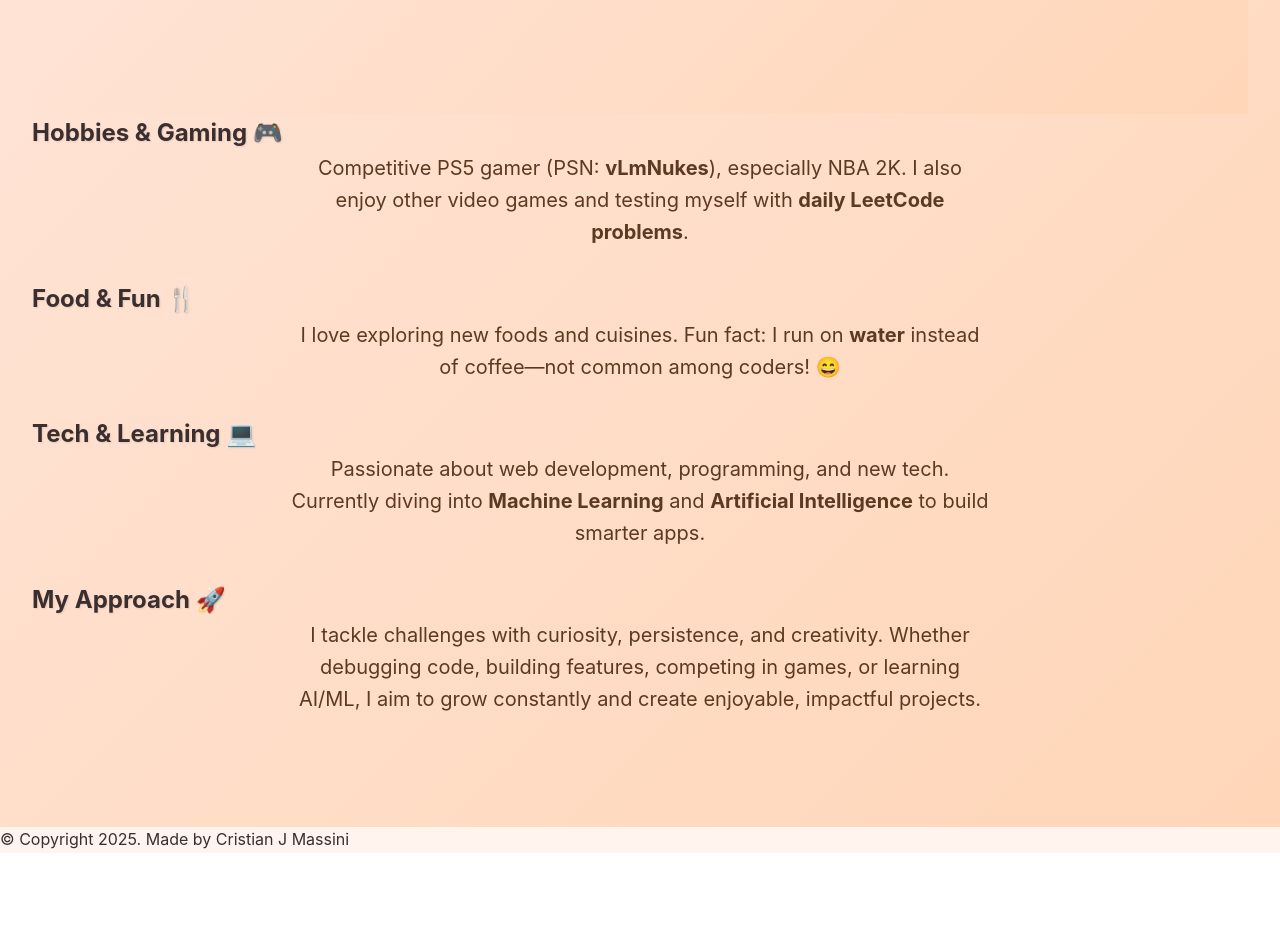
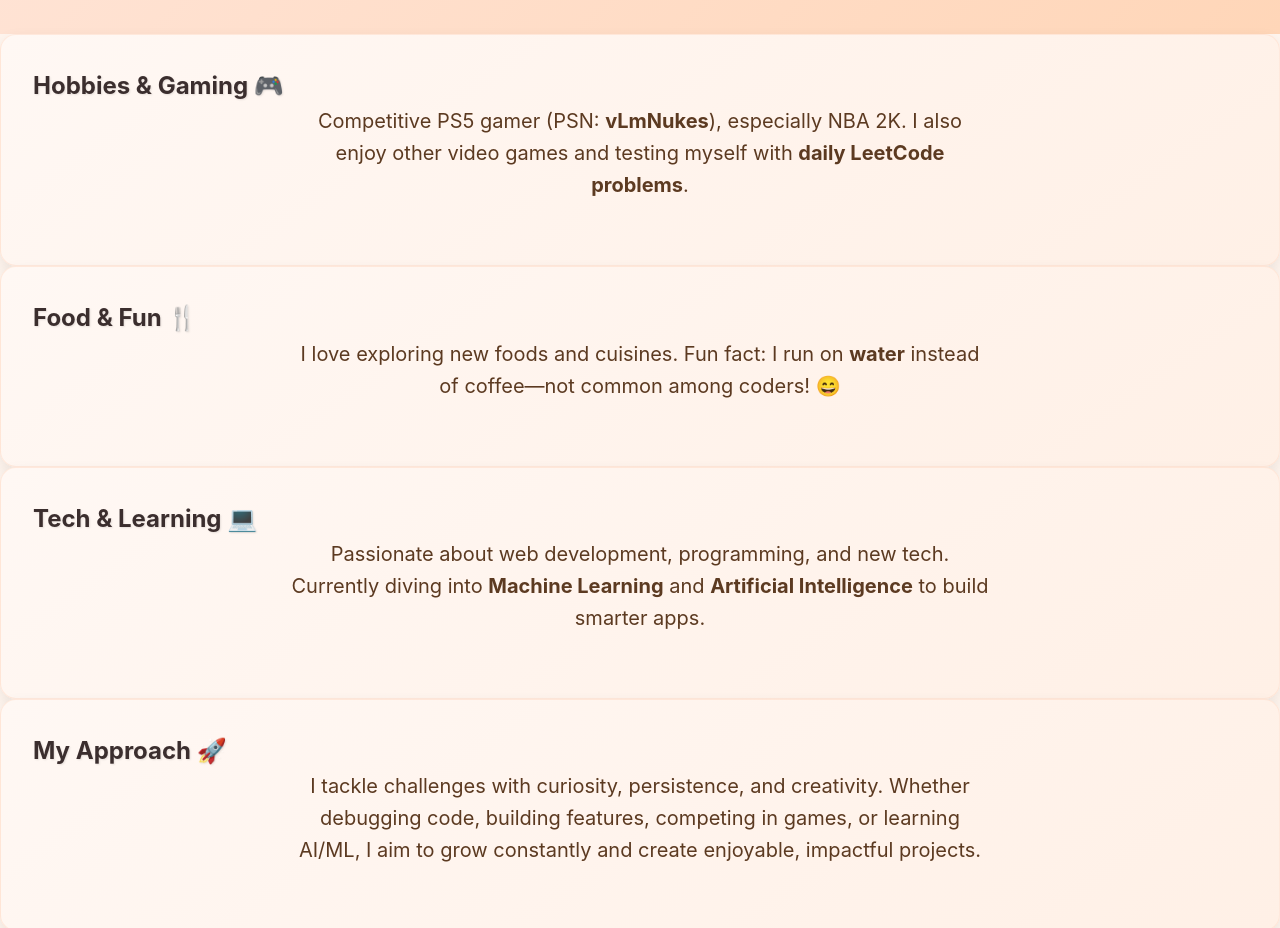
Before and after one commit to Massinl/myPortfolio, a React (Vite) app in the folder webPage/: page /about in a window 1280 px wide. Shown: the part 324-1252 px from the top of the page. Before the commit the page ends 1177 px from the top, so only its background shows below. Built offline with nearby package versions, Linux system fonts and the light colour scheme.

Commit message:
fixed about me page and some minor fixes

```diff
--- a/webPage/src/components/Footer.tsx
+++ b/webPage/src/components/Footer.tsx
@@ -1,5 +1,5 @@
 import React from 'react';
 
 export default function Footer() {
-  return <footer>© Copyright 2025. Made by Cristian J Massini</footer>;
+  return <footer>© Copyright 2025. Made by Cristian J Massini Perez</footer>;
 }
--- a/webPage/src/components/Navbar.tsx
+++ b/webPage/src/components/Navbar.tsx
@@ -14,7 +14,7 @@ export default function Navbar() {
             Home
         </Link>
         <Link to="/About" className={location.pathname === "/About" ? "active" : ""}>
-            About
+            About me
         </Link>
         <Link to="/projects" className={location.pathname === "/projects" ? "active" : ""}>
             Projects
--- a/webPage/src/pages/About.tsx
+++ b/webPage/src/pages/About.tsx
@@ -1,24 +1,9 @@
-import React, { useEffect } from 'react';
+import React from 'react';
 import '../styles/home.css';
 
 export default function About() {
-  useEffect(() => {
-    const elements = document.querySelectorAll('.about-section, .about-card');
-    const observer = new IntersectionObserver(
-      entries => {
-        entries.forEach(entry => {
-          if (entry.isIntersecting) entry.target.classList.add('visible');
-        });
-      },
-      { threshold: 0.2 }
-    );
-
-    elements.forEach(el => observer.observe(el));
-    return () => elements.forEach(el => observer.unobserve(el));
-  }, []);
-
   return (
-    <div className="about-container">
+    <div className="home-container">
 
       {/* === Hero / Intro === */}
       <section className="hero">
@@ -30,8 +15,8 @@ export default function About() {
       </section>
 
       {/* === Personal Info Cards === */}
-      <section className="about-section">
-        <div className="about-card">
+      <section className="about-section no-animation">
+        <div className="section-card">
           <h2>Hobbies & Gaming 🎮</h2>
           <p>
             Competitive PS5 gamer (PSN: <strong>vLmNukes</strong>), especially NBA 2K.
@@ -39,7 +24,7 @@ export default function About() {
           </p>
         </div>
 
-        <div className="about-card">
+        <div className="section-card">
           <h2>Food & Fun 🍴</h2>
           <p>
             I love exploring new foods and cuisines.
@@ -47,7 +32,7 @@ export default function About() {
           </p>
         </div>
 
-        <div className="about-card">
+        <div className="section-card">
           <h2>Tech & Learning 💻</h2>
           <p>
             Passionate about web development, programming, and new tech.
@@ -55,7 +40,7 @@ export default function About() {
           </p>
         </div>
 
-        <div className="about-card">
+        <div className="section-card">
           <h2>My Approach 🚀</h2>
           <p>
             I tackle challenges with curiosity, persistence, and creativity.
--- a/webPage/src/pages/Home.tsx
+++ b/webPage/src/pages/Home.tsx
@@ -27,7 +27,7 @@ export default function Home() {
         <img src={profilePic} alt="Cristian Massini" className="hero-image" />
         <div className="hero-text">
             <h1>Hello world!</h1>
-            <h1>I'm Cristian Massini Pérez 👋</h1>
+            <h1>I'm Cristian Massini👋</h1>
           <p>
             4th-year <strong>Software Engineering student</strong> & <strong>Web Developer</strong> from Puerto Rico.
             I turn ideas into smooth, functional web apps, focusing on clean code and engaging user experiences.
@@ -39,7 +39,11 @@ export default function Home() {
             <a href="/resume.pdf" target="_blank" rel="noopener noreferrer" className="button button-green">
               Download Resume
             </a>
+            <Link to="/about" className="button button-blue">
+                Want to know me outside coding?
+            </Link>
           </div>
+
         </div>
       </section>
 
--- a/webPage/src/styles/home.css
+++ b/webPage/src/styles/home.css
@@ -257,6 +257,14 @@ p {
   padding: 5rem 2rem;
 }
 
+/* Disable animation for About page */
+.about-section.no-animation .section-card {
+  opacity: 1 ;
+  transform: none ;
+  transition: none ;
+}
+
+
 /* === Responsive === */
 @media (max-width: 768px) {
   h1 { font-size: 2.5rem; }
```
